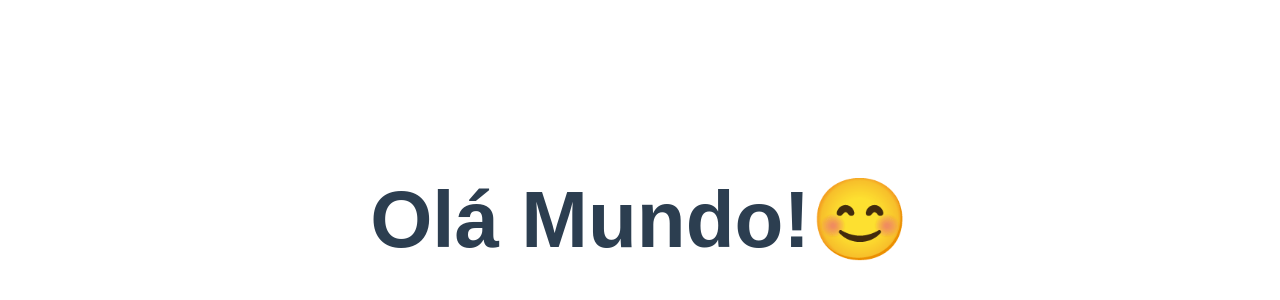
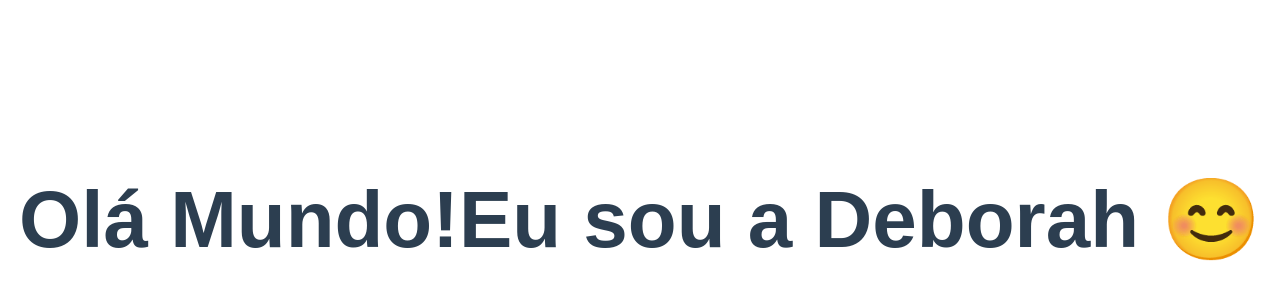
Before and after one commit to minasprogramam/cmp25-introducao-programacao-vc-II, a plain HTML site: page index.html in a window 1280 px wide. Shown: the part 180-480 px from the top of the page. Drawn offline with Linux system fonts and the light colour scheme.

Commit message:
meu commit alterando o texto h1

```diff
--- a/index.html
+++ b/index.html
@@ -20,6 +20,6 @@
     </style>
 </head>
 <body>
-    <h1>Olá Mundo!😊</h1>
+    <h1>Olá Mundo!Eu sou a Deborah 😊</h1>
 </body>
 </html>
```
